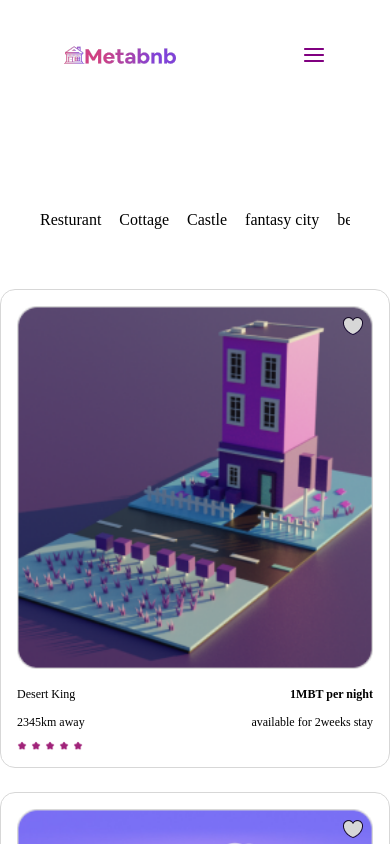
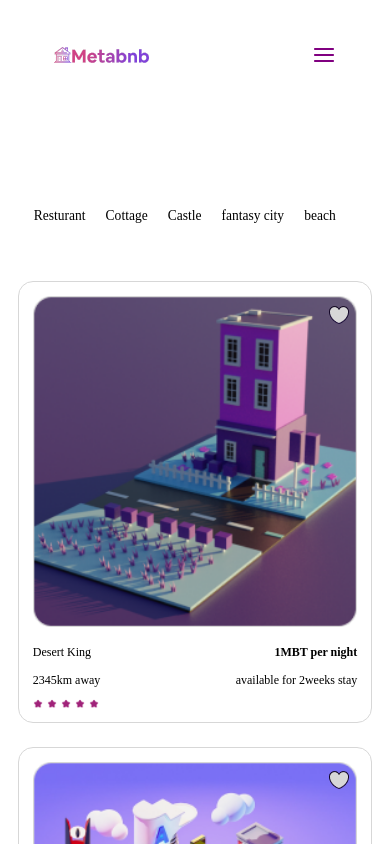
Before and after one commit to OsazeOwie/HNG-task3, a React (Create React App) app: page /PlaceToStay in a window 390 px wide. Shown: the top 844 px of the page. Built offline with nearby package versions, Linux system fonts and the light colour scheme; a web font is replaced by a local one.

Commit message:
style: adjusted font-size

```diff
--- a/src/PlaceToStay.js
+++ b/src/PlaceToStay.js
@@ -23,8 +23,8 @@ const PlaceToStay = () => {
     return (
         <div className=" mt-[127px] max  lg:px-24">
             <div className="px-10 lg:px-0">
-                <div className="flex gap-[65px] overflow-scroll lg:overflow-hidden items-center lg:justify-start">
-                    <ul className="flex whitespace-nowrap cursor-pointer gap-[18px] md:gap-[40px] lg:text-[20px] justify-center">
+                <div className="flex gap-[65px] overflow-scroll lg:overflow-visible items-center lg:justify-start">
+                    <ul className="flex whitespace-nowrap cursor-pointer gap-[20px] md:gap-[40px] lg:text-[20px] justify-center">
                         <li>Resturant</li>
                         <li>Cottage</li>
                         <li>Castle</li>
--- a/src/index.css
+++ b/src/index.css
@@ -20,7 +20,7 @@
 
 html {
     font-family: 'Red Rose', cursive;
-
+    font-size: calc(12px + 0.390625vw);
 }
 
 .bg-color {
```
